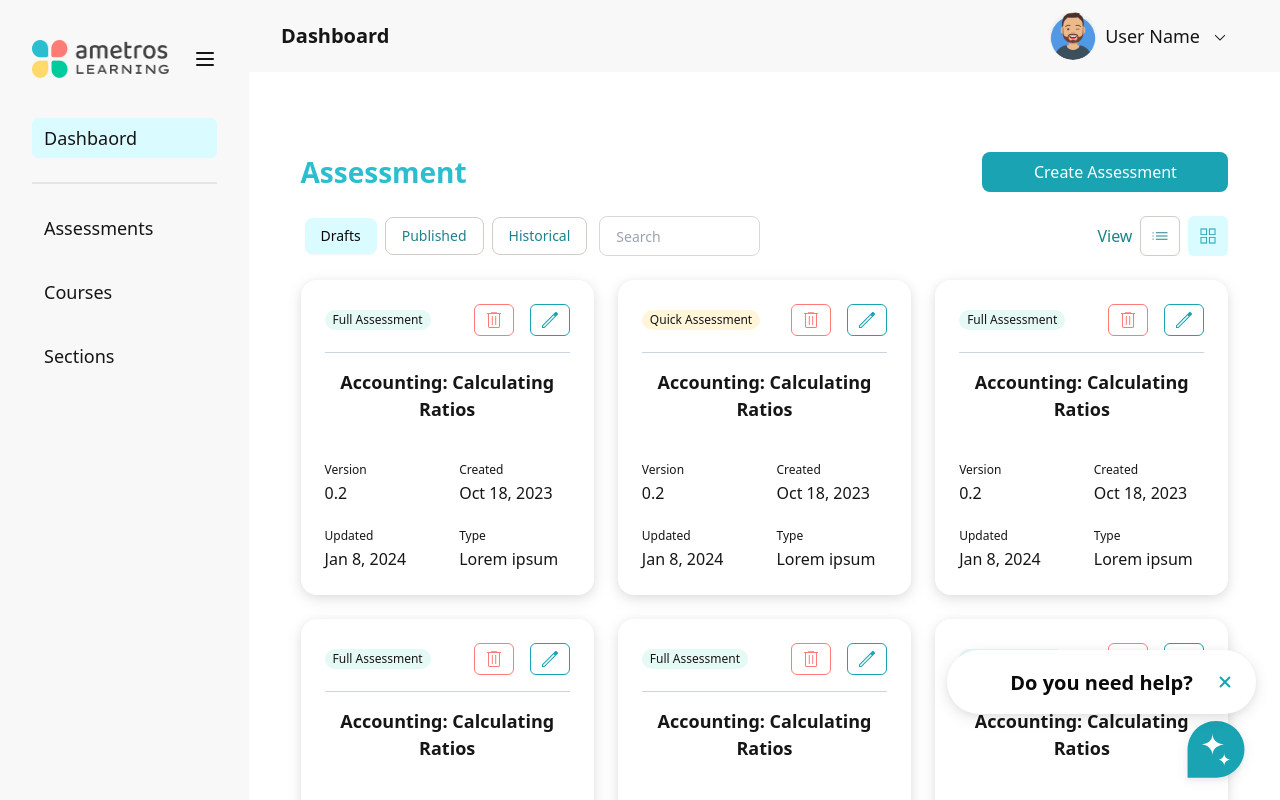
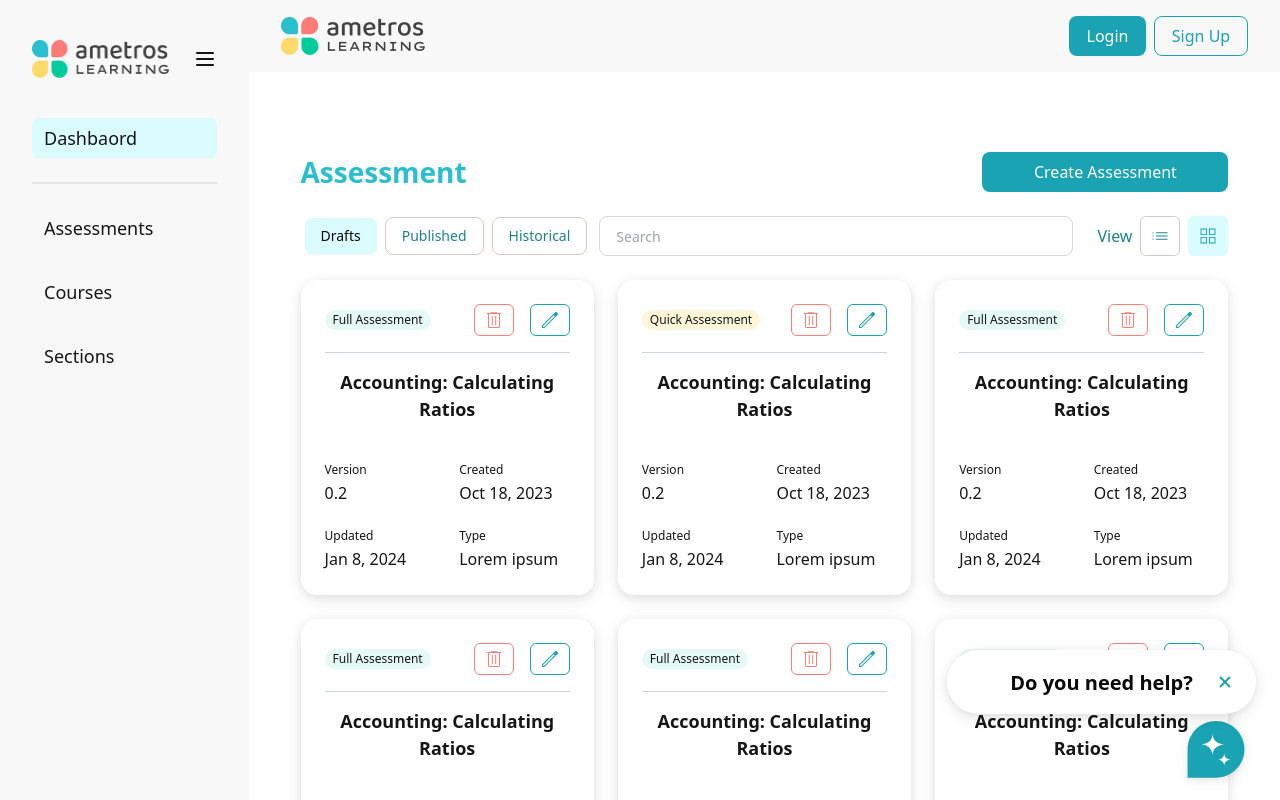
Before and after one commit to numanbaig/Ametros-UI, a Next.js app: page / in a window 1280 px wide. Shown: the top 800 px of the page. Built offline with nearby package versions, Linux system fonts and the light colour scheme.

Commit message:
fix the layout file

```diff
--- a/src/app/(instructor-view)/layout.tsx
+++ b/src/app/(instructor-view)/layout.tsx
@@ -7,6 +7,18 @@ import DashboardHeader from "@/components/header";
 import DashboardChat from "@/components/assistant/chat-box";
 import DashbaordAssessmentHeader from "@/components/assessment-header";
 import { ViewProvider } from "@/context/view-context";
+
+import "../globals.css";
+
+import { Poppins } from "next/font/google";
+import { cn } from "@/lib/utils";
+
+const poppins = Poppins({
+  subsets: ["latin"],
+  weight: ["100", "300", "400", "700", "900"],
+  variable: "--font-poppins",
+  // display: "swap",
+});
 
 export const metadata: Metadata = {
   title: "Dashbaord",
@@ -19,6 +31,13 @@ export default function DashboardLayout({
   children: React.ReactNode;
 }>) {
   return (
+    <html lang="en">
+      <body
+        className={cn(
+          `font-[family-name:var(--font-lato)] antialiased`,
+          poppins.variable
+        )}
+      >
         <main>
           <DashboardChat />
           <SidebarProvider>
@@ -38,5 +57,7 @@ export default function DashboardLayout({
             </SidebarInset>
           </SidebarProvider>
         </main>
+      </body>
+    </html>
   );
 }
--- a/src/app/auth/layout.tsx
+++ b/src/app/auth/layout.tsx
@@ -2,6 +2,16 @@ import type { Metadata } from "next";
 
 import DashboardHeader from "@/components/header";
 import { SidebarProvider } from "@/components/ui/sidebar";
+import "../globals.css";
+import { Poppins } from "next/font/google";
+import { cn } from "@/lib/utils";
+
+const poppins = Poppins({
+  subsets: ["latin"],
+  weight: ["100", "300", "400", "700", "900"],
+  variable: "--font-poppins",
+  // display: "swap",
+});
 
 export const metadata: Metadata = {
   title: "Dashbaord",
@@ -14,6 +24,13 @@ export default function AuthLayout({
   children: React.ReactNode;
 }>) {
   return (
+    <html>
+      <body
+        className={cn(
+          `font-[family-name:var(--font-lato)] antialiased`,
+          poppins.variable
+        )}
+      >
         <main className="w-ful">
           <SidebarProvider>
             <div className="flex h-screen flex-col w-full">
@@ -24,5 +41,7 @@ export default function AuthLayout({
             </div>
           </SidebarProvider>
         </main>
+      </body>
+    </html>
   );
 }
--- a/src/app/layout.tsx
+++ /dev/null
@@ -1,36 +0,0 @@
-import type { Metadata } from "next";
-import "./globals.css";
-
-import { Poppins } from "next/font/google";
-import { cn } from "@/lib/utils";
-
-const poppins = Poppins({
-  subsets: ["latin"],
-  weight: ["100", "300", "400", "700", "900"],
-  variable: "--font-poppins",
-  // display: "swap",
-});
-
-export const metadata: Metadata = {
-  title: "Dashbaord",
-  description: "Generated by create next app",
-};
-
-export default function RootLayout({
-  children,
-}: Readonly<{
-  children: React.ReactNode;
-}>) {
-  return (
-    <html lang="en">
-      <body
-        className={cn(
-          `font-[family-name:var(--font-lato)] antialiased`,
-          poppins.variable
-        )}
-      >
-        <main className="">{children}</main>
-      </body>
-    </html>
-  );
-}
--- a/src/components/assessment-card.tsx
+++ b/src/components/assessment-card.tsx
@@ -19,7 +19,7 @@ import { Card } from "@/components/ui/card";
 const DashboardAssessmentCard = () => {
   const { isGridView } = useViewContext();
   return (
-    <>
+    <div className="min-w-full">
       {isGridView ? (
         <div
           className={cn(
@@ -64,7 +64,7 @@ const DashboardAssessmentCard = () => {
           </Card>
         </div>
       )}
-    </>
+    </div>
   );
 };
 
--- a/src/components/change-view-tabs.tsx
+++ b/src/components/change-view-tabs.tsx
@@ -10,7 +10,7 @@ const ChangeViewTabs = () => {
   const { isGridView, setIsGridView } = useViewContext();
 
   return (
-    <div className="flex justify-end items-center gap-x-2 w-full">
+    <div className="flex justify-end items-center gap-x-2">
       <Typography
         variant="body1"
         className="lg:block hidden leading-4 text-primary-800"
--- a/src/components/filter-tabs.tsx
+++ b/src/components/filter-tabs.tsx
@@ -59,7 +59,7 @@ const DashbaordFilterTabs: React.FC<{ isNewAssessmentPage?: boolean }> = ({
         }
         className="w-full p-0 space-y-6 sm:block hidden"
       >
-        <div className="flex justify-between items-center w-full gap-x-2">
+        <div className="flex justify-between items-center w-full gap-x-6">
           <div className="flex items-center gap-x-2 w-full">
             <TabsList className="sm:flex hidden gap-x-2 bg-transparent">
               {tabsData.map((tab, index) => (
--- a/src/components/header.tsx
+++ b/src/components/header.tsx
@@ -10,7 +10,7 @@ import DashboardAuthButtons from "@/app/auth/(components)/auth-buttons";
 import { Menu } from "lucide-react";
 import { useSidebar } from "./ui/sidebar";
 const DashboardHeader = () => {
-  const isLoggedIn = true;
+  const isLoggedIn = false;
   const { setOpen, isMobile, setOpenMobile } = useSidebar();
   return (
     <div className="flex justify-between items-center w-full py-4 sm:px-8 px-4 h-20 bg-[#F8F8F8]">
--- a/src/components/ui/scroll-area.tsx
+++ b/src/components/ui/scroll-area.tsx
@@ -14,7 +14,7 @@ const ScrollArea = React.forwardRef<
     className={cn("relative overflow-hidden", className)}
     {...props}
   >
-    <ScrollAreaPrimitive.Viewport className="h-full w-full rounded-[inherit]">
+    <ScrollAreaPrimitive.Viewport className="!shrink rounded-[inherit]">
       {children}
     </ScrollAreaPrimitive.Viewport>
     <ScrollBar />
--- a/src/middleware.ts
+++ b/src/middleware.ts
@@ -21,7 +21,7 @@ export function middleware(request: NextRequest) {
   }
 
   // For development - replace with actual auth logic later
-  const isAuthenticated = true; // Temporarily set to true for development
+  const isAuthenticated = false; // Temporarily set to true for development
 
   const publicRoutes = [
     "/auth/login",
```
Lines whose indentation alone changed are shown as unchanged.
